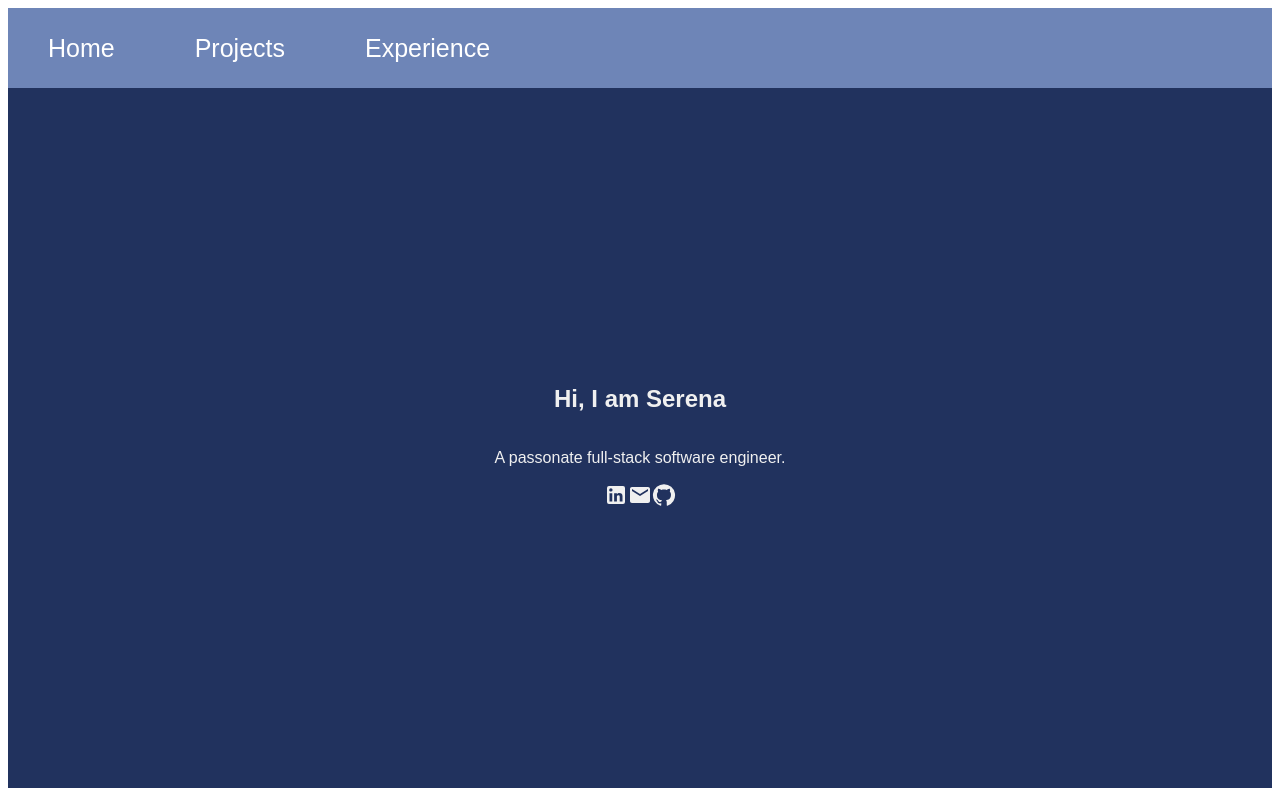
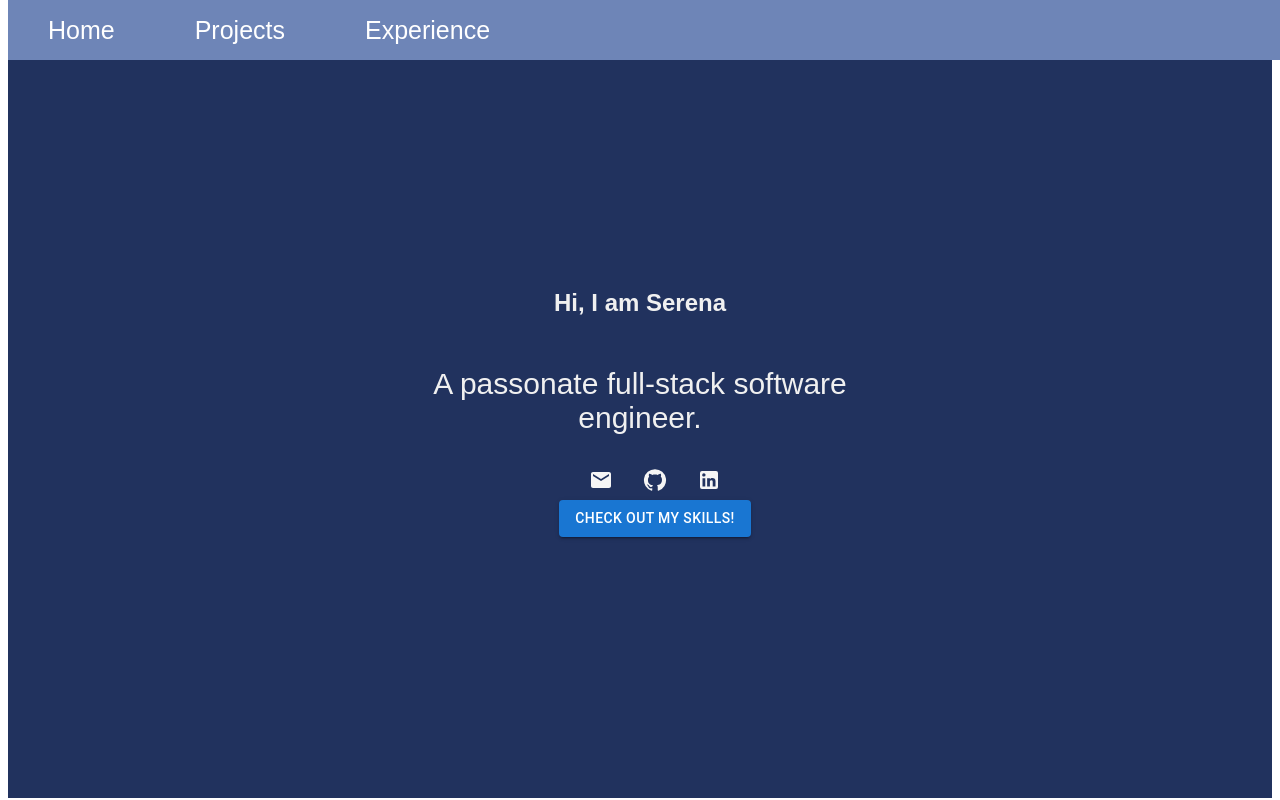
Before and after one commit to sdhlyhb/portfolio, a React (Create React App) app: page / in a window 1280 px wide. Shown: the top 800 px of the page. Built offline with nearby package versions, Linux system fonts and the light colour scheme.

Commit message:
update home page

```diff
--- a/src/pages/Home.js
+++ b/src/pages/Home.js
@@ -2,6 +2,7 @@ import React from "react";
 import LinkedInIcon from "@mui/icons-material/LinkedIn";
 import GitHubIcon from "@mui/icons-material/GitHub";
 import EmailIcon from "@mui/icons-material/Email";
+import { Button, Link } from "@mui/material";
 import "../styles/Home.css";
 
 function Home() {
@@ -11,14 +12,34 @@ function Home() {
         <h2> Hi, I am Serena</h2>
         <div className="prompt">
           <p>A passonate full-stack software engineer.</p>
-          <LinkedInIcon />
-          <EmailIcon />
-          <GitHubIcon />
+          <div className="icons">
+            <a href="mailto:serena.huangdanting@gmail.com">
+              <EmailIcon />
+            </a>
+            <a
+              href="https://github.com/sdhlyhb"
+              target="_blank"
+              rel="noreferrer"
+            >
+              <GitHubIcon />
+            </a>
+
+            <a
+              href="https://www.linkedin.com/in/dantinghuang/"
+              target="_blank"
+              rel="noreferrer"
+            >
+              <LinkedInIcon />
+            </a>
+          </div>
+          <a href="#skills-div">
+            <Button variant="contained">Check out my skills!</Button>
+          </a>
         </div>
       </div>
       <div className="skills">
         <h1> Skills and Tools</h1>
-        <div className="skills-container">
+        <div className="skills-container" id="skills-div">
           <img
             alt="javascript-svg"
             src="https://cdn.jsdelivr.net/gh/devicons/devicon/icons/javascript/javascript-original.svg"
--- a/src/styles/Home.css
+++ b/src/styles/Home.css
@@ -1,3 +1,7 @@
+html {
+  scroll-behavior: smooth;
+}
+
 .home {
   width: 100%;
   align-items: center;
@@ -7,7 +11,7 @@
 
 .about {
   width: 100%;
-  height: calc(100vh - 100px);
+  height: calc(100vh - 10px);
   display: flex;
   flex-direction: column;
   justify-content: center;
@@ -17,9 +21,14 @@
   color: #f0f0f0;
 }
 
+.about .prompt {
+  width: 40%;
+  font-size: 30px;
+}
+
 .skills-container {
   font-size: 35px;
-  width: 100vw;
+  width: 100%;
   display: grid;
   justify-content: center;
   grid-gap: 10px;
@@ -31,3 +40,23 @@
   width: 55px;
   margin: 10px;
 }
+
+.icons {
+  display: flex;
+  justify-content: center;
+}
+
+.icons a {
+  color: whitesmoke;
+  margin-left: 30px;
+  text-decoration: none;
+}
+
+icons a :hover {
+  cursor: pointer;
+}
+
+.prompt a {
+  margin-left: 30px;
+  text-decoration: none;
+}
--- a/src/styles/Navbar.css
+++ b/src/styles/Navbar.css
@@ -1,12 +1,16 @@
 .navbar {
   width: 100%;
-  height: 80px;
+  height: 60px;
   background: #6e85b7;
+  position: fixed;
+  top: 0;
+  z-index: 999;
 }
 
 .links-container {
   width: 100%;
   height: 100%;
+  margin: 0 auto;
   display: flex;
   align-items: center;
   justify-content: left;
```
